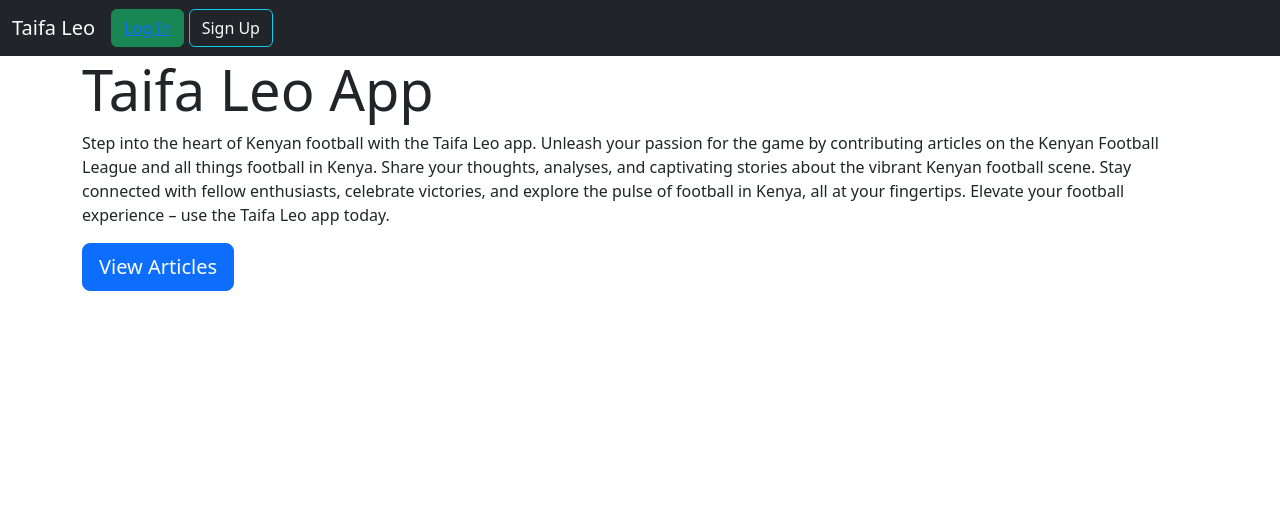
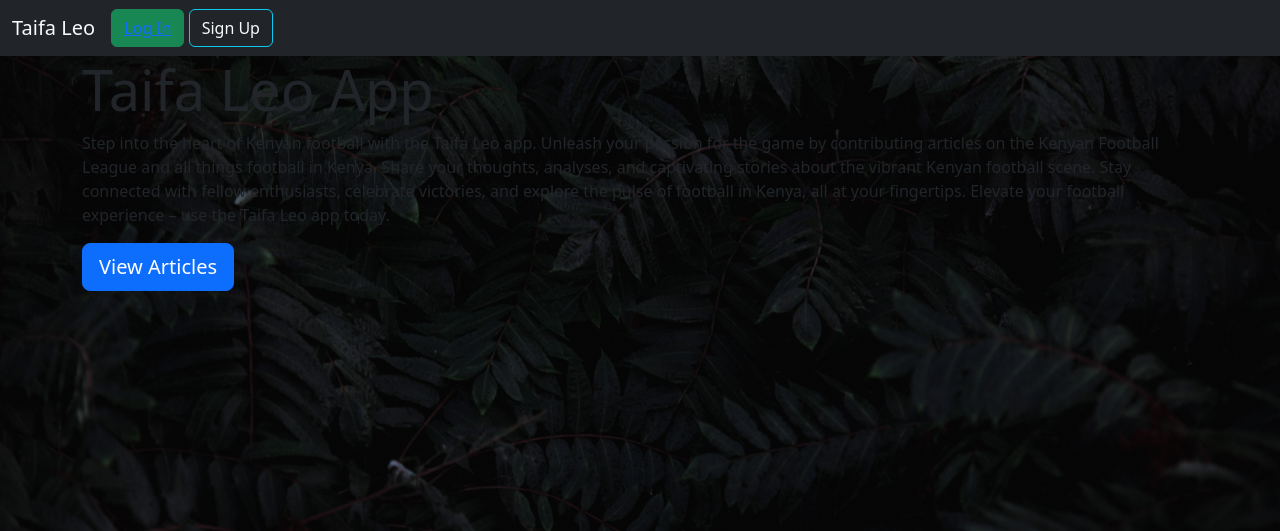
Before and after one commit to Mokowz/django_taifa_leo_project, a Django app: page / in a window 1280 px wide. Shown: the top 531 px of the page. Run offline with Django 4.2, Linux system fonts and the light colour scheme.

Commit message:
Add static files

```diff
--- /dev/null
+++ b/static/styles.css
@@ -0,0 +1,5 @@
+body{
+    background-image: url("../static/imgs/brennan-burling-ay53qag90W8-unsplash.jpg");
+    background-size: cover;
+    background-repeat: no-repeat;
+}
--- a/templates/base.html
+++ b/templates/base.html
@@ -1,3 +1,4 @@
+{% load static %}
 <!DOCTYPE html>
 <html lang="en">
 <head>
@@ -5,6 +6,7 @@
     <meta name="viewport" content="width=device-width, initial-scale=1.0">
     <title>Taifa Leo</title>
     <link href="https://cdn.jsdelivr.net/npm/bootstrap@5.3.1/dist/css/bootstrap.min.css" rel="stylesheet" integrity="sha384-4bw+/aepP/YC94hEpVNVgiZdgIC5+VKNBQNGCHeKRQN+PtmoHDEXuppvnDJzQIu9" crossorigin="anonymous">
+    <link rel="stylesheet" href="{% static 'styles.css' %}">
 </head>
 <body>
     <nav class=" navbar navbar-expand-lg bg-dark text-light text-light">
```
Also changed, not shown: static/imgs/brennan-burling-ay53qag90W8-unsplash.jpg (added).
